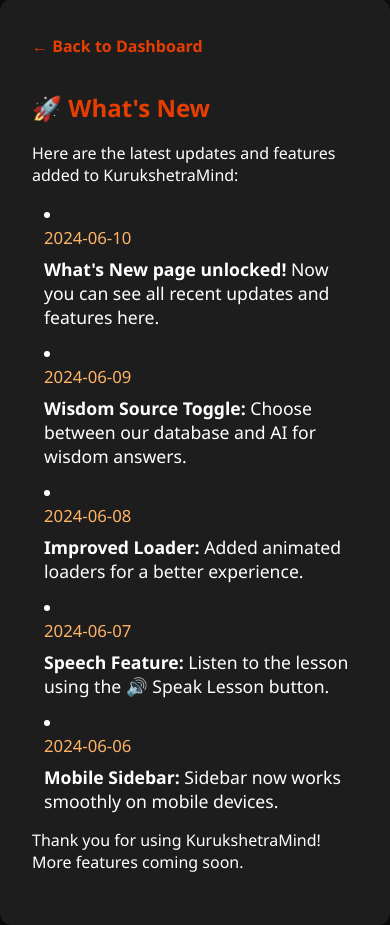
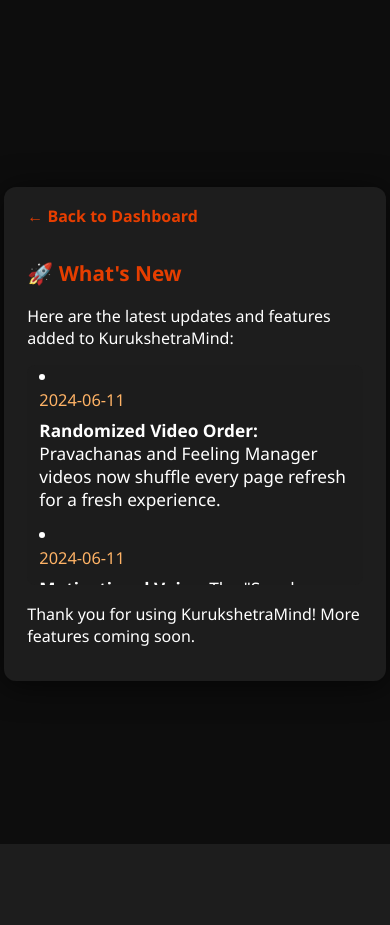
Before and after one commit to Saithanushkumar143/PROJECT-MAHABHARAT, a Flask app: page /whats_new in a window 390 px wide. After the commit the page ends 844 px from the top, so only its background shows below. Run offline with Flask 3, Linux system fonts and the light colour scheme; data that the repository does not hold is empty.

Commit message:
Enhance user experience with speech synthesis improvements and video shuffling on page load

```diff
--- a/templates/whats_new.html
+++ b/templates/whats_new.html
@@ -21,6 +21,14 @@
       border-radius: 12px;
       padding: 36px 32px;
       box-shadow: 0 4px 32px #000a;
+    }
+    .updates-scroll {
+      max-height: 320px;
+      overflow-y: auto;
+      padding-right: 8px;
+      margin-bottom: 18px;
+      border-radius: 8px;
+      background: rgba(20,20,20,0.15);
     }
     h1 {
       color: #e63e00;
@@ -51,6 +59,27 @@
     a.back-link:hover {
       text-decoration: underline;
     }
+    @media (max-width: 600px) {
+      .whatsnew-container {
+        max-width: 98vw;
+        margin: 24px 1vw 0 1vw;
+        padding: 18px 6vw;
+        font-size: 1em;
+      }
+      .updates-scroll {
+        max-height: 220px;
+        padding-right: 2px;
+      }
+      h1 {
+        font-size: 1.3em;
+      }
+      ul {
+        font-size: 0.98em;
+      }
+      .back-link {
+        font-size: 1em;
+      }
+    }
   </style>
 </head>
 <body>
@@ -58,7 +87,20 @@
     <a href="/dashboard" class="back-link">&larr; Back to Dashboard</a>
     <h1>🚀 What's New</h1>
     <p>Here are the latest updates and features added to KurukshetraMind:</p>
+    <div class="updates-scroll">
       <ul>
+        <li>
+          <span class="date">2024-06-11</span>
+          <b>Randomized Video Order:</b> Pravachanas and Feeling Manager videos now shuffle every page refresh for a fresh experience.
+        </li>
+        <li>
+          <span class="date">2024-06-11</span>
+          <b>Motivational Voice:</b> The "Speak Lesson" feature now uses a more motivating, confident voice and stops on page refresh.
+        </li>
+        <li>
+          <span class="date">2024-06-11</span>
+          <b>Feeling Manager UX:</b> Clicking a feeling scrolls smoothly to the videos section.
+        </li>
         <li>
           <span class="date">2024-06-10</span>
           <b>What's New page unlocked!</b> Now you can see all recent updates and features here.
@@ -81,6 +123,7 @@
         </li>
         <!-- Add more updates as needed -->
       </ul>
+    </div>
     <p>Thank you for using KurukshetraMind! More features coming soon.</p>
   </div>
 </body>
```
Also changed, not shown: templates/dashboard.html (+28 -9 lines), templates/feeling_manager.html (+14 -0 lines), templates/pravachanas.html (+10 -0 lines). Lines whose indentation alone changed are shown as unchanged.
